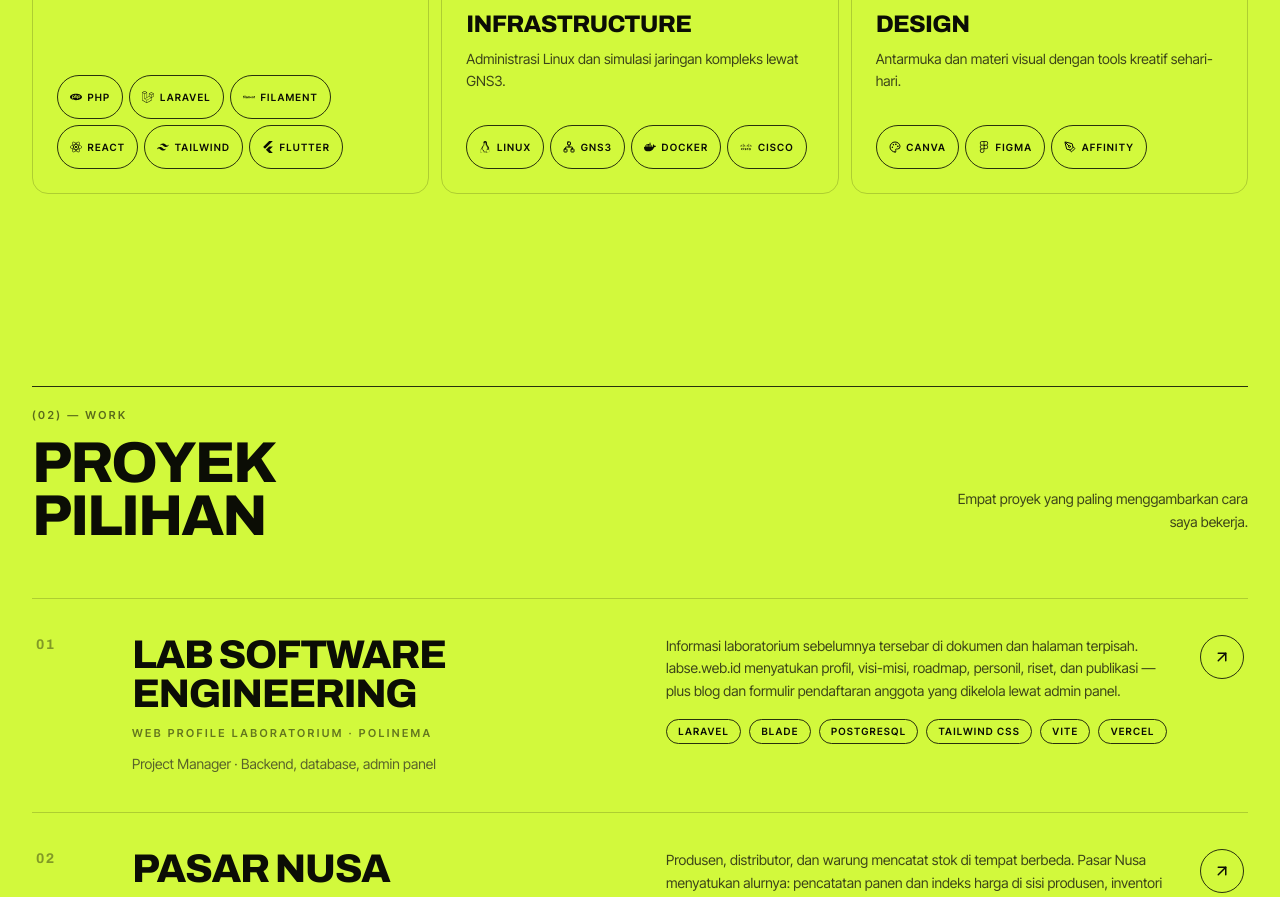
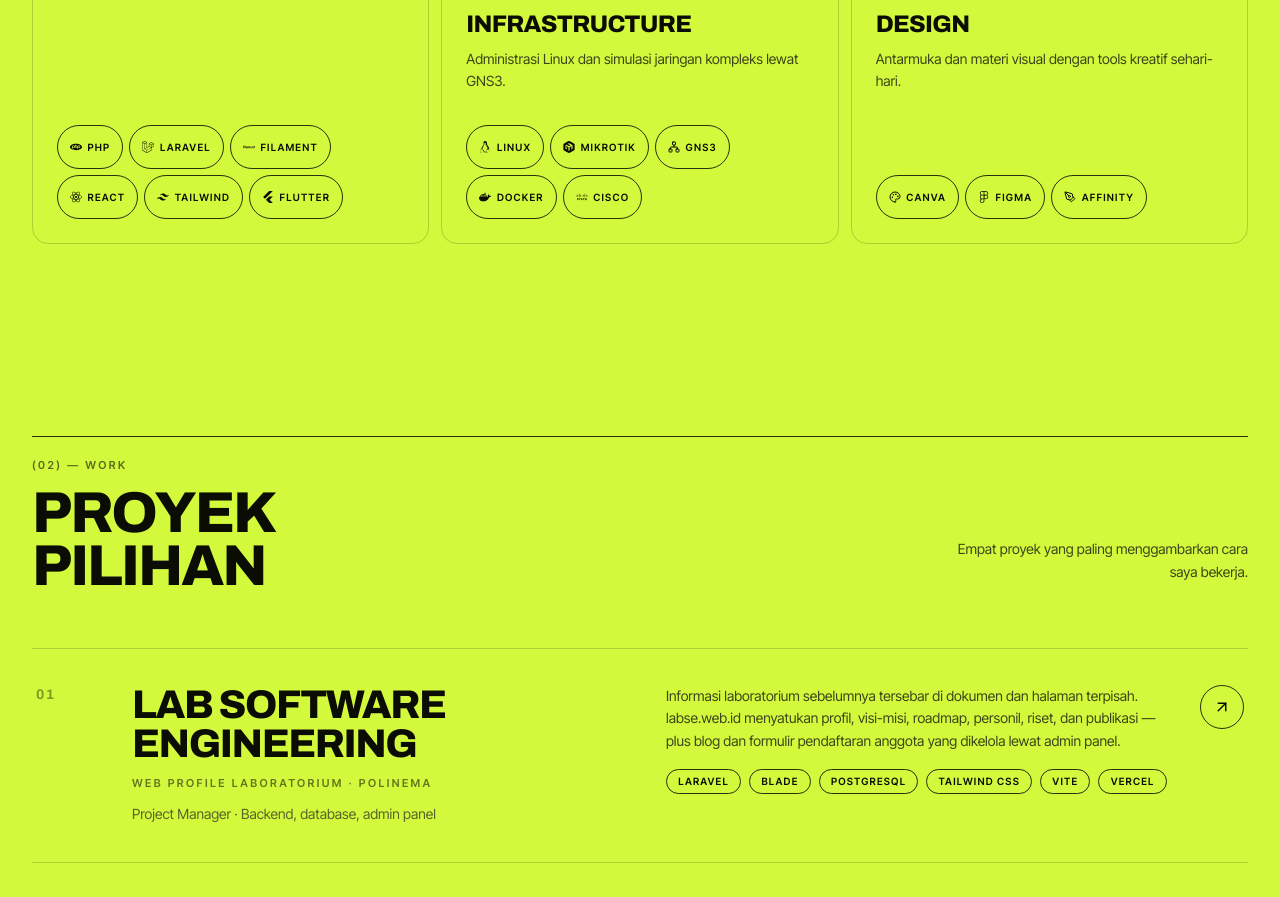
Before and after one commit to rizalrfli/my-portofolio, a React (Vite) app: page / in a window 1280 px wide. Shown: the part 1460-2357 px from the top of the page. Built offline with nearby package versions, Linux system fonts and the light colour scheme.

Commit message:
feat: create initial App component with portfolio layout and navigation

```diff
--- a/src/App.tsx
+++ b/src/App.tsx
@@ -8,7 +8,7 @@ import {
 import { GitHubCalendar } from 'react-github-calendar';
 import {
   SiPhp, SiLaravel, SiFilament, SiReact, SiTailwindcss, SiFlutter,
-  SiPostgresql, SiPython, SiPandas, SiLinux, SiDocker, SiCisco, SiFigma
+  SiPostgresql, SiPython, SiPandas, SiLinux, SiDocker, SiCisco, SiMikrotik, SiFigma
 } from 'react-icons/si';
 
 const CV_URL = './CV_Afrizal_Rafli.pdf';
@@ -318,6 +318,7 @@ const strengths = [
     desc: 'Administrasi Linux dan simulasi jaringan kompleks lewat GNS3.',
     skills: [
       skill('Linux', 'https://www.linux.org/', SiLinux, '#FCC624'),
+      skill('MikroTik', 'https://mikrotik.com/', SiMikrotik, '#293239'),
       skill('GNS3', 'https://www.gns3.com/', Network, '#4FA3D1'),
       skill('Docker', 'https://www.docker.com/', SiDocker, '#2496ED'),
       skill('Cisco', 'https://www.cisco.com/', SiCisco, '#1BA0D7')
```
